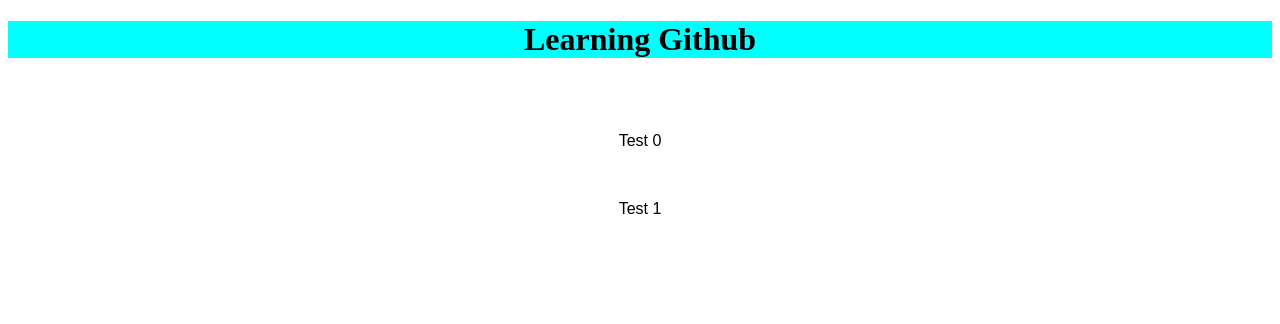
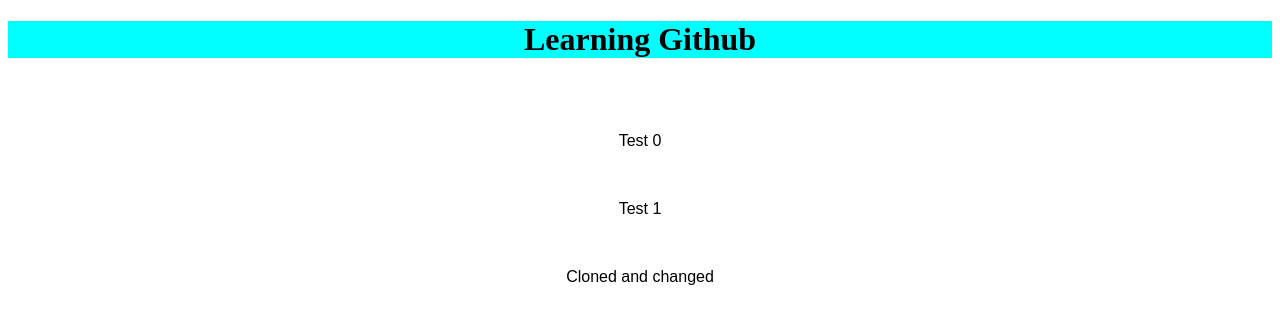
Before and after one commit to chinmay1819/Assignment-1, a plain HTML site: page index.html in a window 1280 px wide. Drawn offline with Linux system fonts and the light colour scheme.

Commit message:
Cloned and changed

```diff
--- a/index.html
+++ b/index.html
@@ -17,6 +17,8 @@
         <p>Test 0</p>
         <br>
         <p>Test 1</p>
+        <br>
+        <p>Cloned and changed</p>
     </div>
 
 </body>
```
